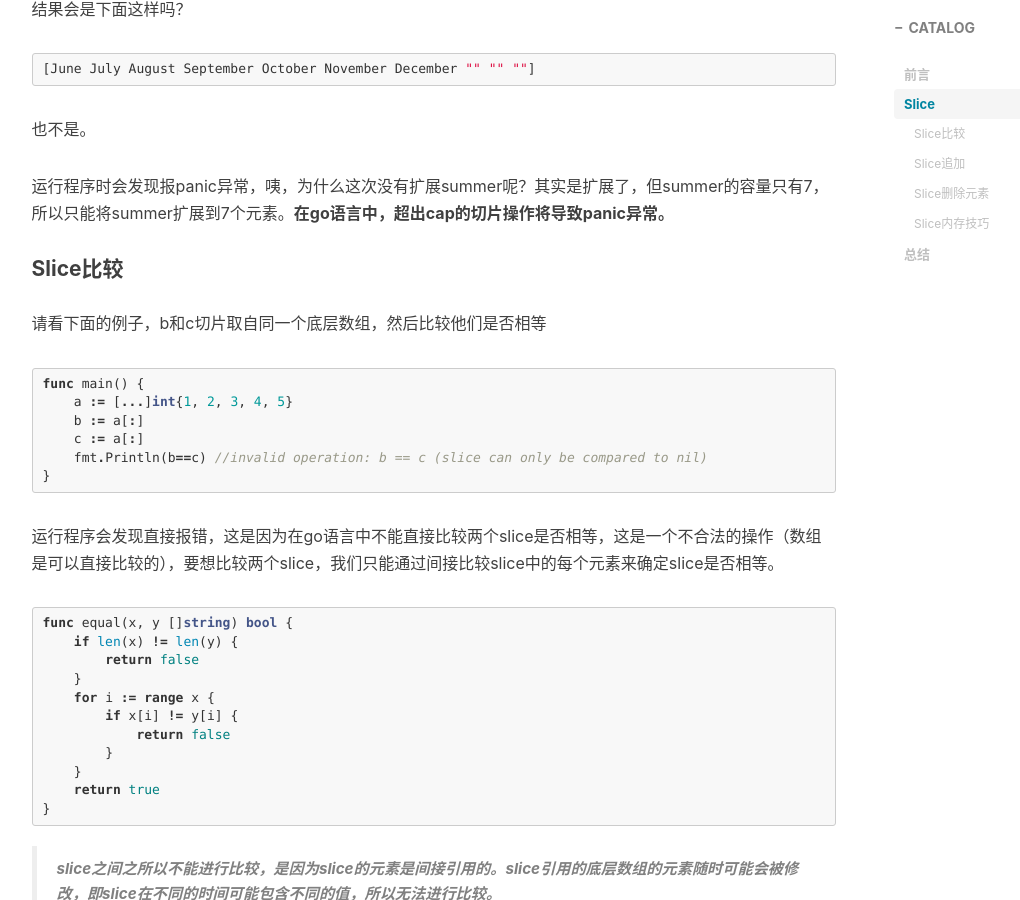
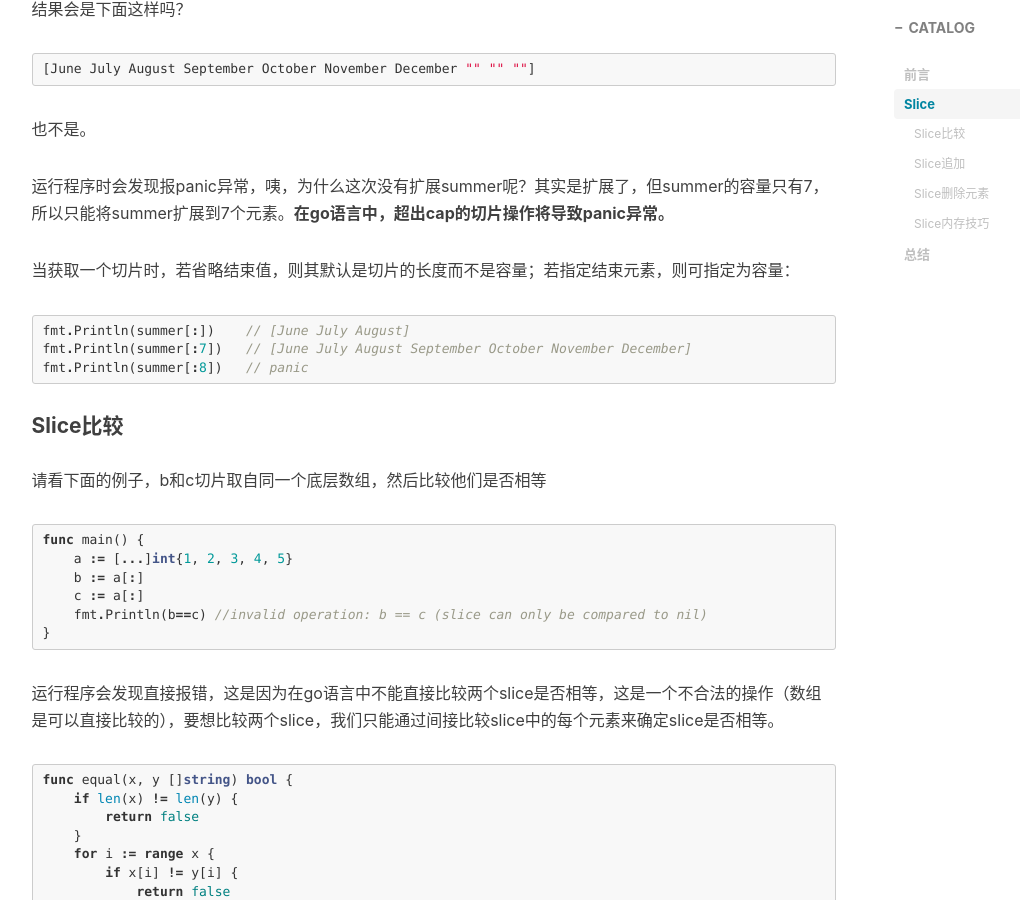
Before and after one commit to fengh0409/fengh0409.github.io, a Jekyll site: the page built from _posts/2017-06-04-slice-how-to-work-in-go.markdown, in a window 1280 px wide and 900 px high, scrolled down 4636 px. Shown: the whole window, without its empty margins (136-1156 px from the left). Built offline with Jekyll 4.4.1, drawn with Linux system fonts in a browser that asks for light colours; nearby versions of some CDN libraries; comment, search, counter and statistics services are not loaded.

Commit message:
update this blog

````diff
--- a/_posts/2017-06-04-slice-how-to-work-in-go.markdown
+++ b/_posts/2017-06-04-slice-how-to-work-in-go.markdown
@@ -162,6 +162,13 @@ fmt.Println(summer[:10])
 也不是。
 
 运行程序时会发现报panic异常，咦，为什么这次没有扩展summer呢？其实是扩展了，但summer的容量只有7，所以只能将summer扩展到7个元素。**在go语言中，超出cap的切片操作将导致panic异常。**
+
+当获取一个切片时，若省略结束值，则其默认是切片的长度而不是容量；若指定结束元素，则可指定为容量：
+```go
+fmt.Println(summer[:])    // [June July August]
+fmt.Println(summer[:7])   // [June July August September October November December]
+fmt.Println(summer[:8])   // panic
+```
 
 #### Slice比较
 请看下面的例子，b和c切片取自同一个底层数组，然后比较他们是否相等
````
